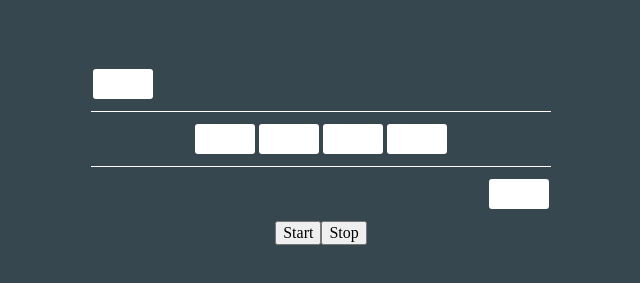
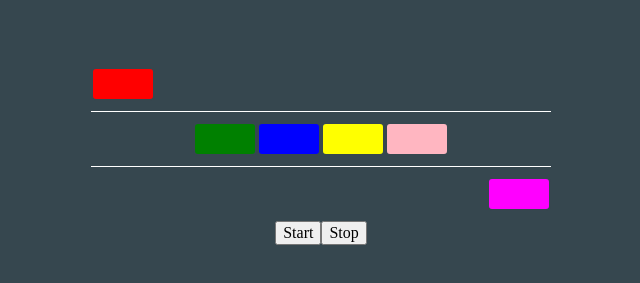
Before and after one commit to lahirurodrigo/its-assignment-08, a plain HTML site: page case-02.html in a window 1280 px wide. Shown: the part 189-472 px from the top of the page, without its empty margins (319-959 px from the left). Drawn offline with Linux system fonts and the light colour scheme.

Commit message:
refactor the code

```diff
--- a/case-2.html
+++ b/case-02.html
@@ -2,7 +2,7 @@
 <html lang="en">
 <head>
     <meta charset="UTF-8">
-    <title>Assignment 08</title>
+    <title>Assignment 08 Case 2</title>
     <link rel="stylesheet" href="assets/normalize.css">
 
     <style>
@@ -135,8 +135,16 @@
 <script src="assets/lib/jquery-3.7.1.min.js"></script>
 
 <script>
+
     let array = ["red", "green", "blue", "yellow", "lightpink", "fuchsia"]
     let myInterval = null;
+
+    $("#value1").css('background' , array[0]);
+    $("#value2").css('background' , array[1]);
+    $("#value3").css('background' , array[2]);
+    $("#value4").css('background' , array[3]);
+    $("#value5").css('background' , array[4]);
+    $("#value6").css('background' , array[5]);
 
     function replaceValue() {
 
```
Also changed, not shown: case-01.html (+1 -1 lines).
